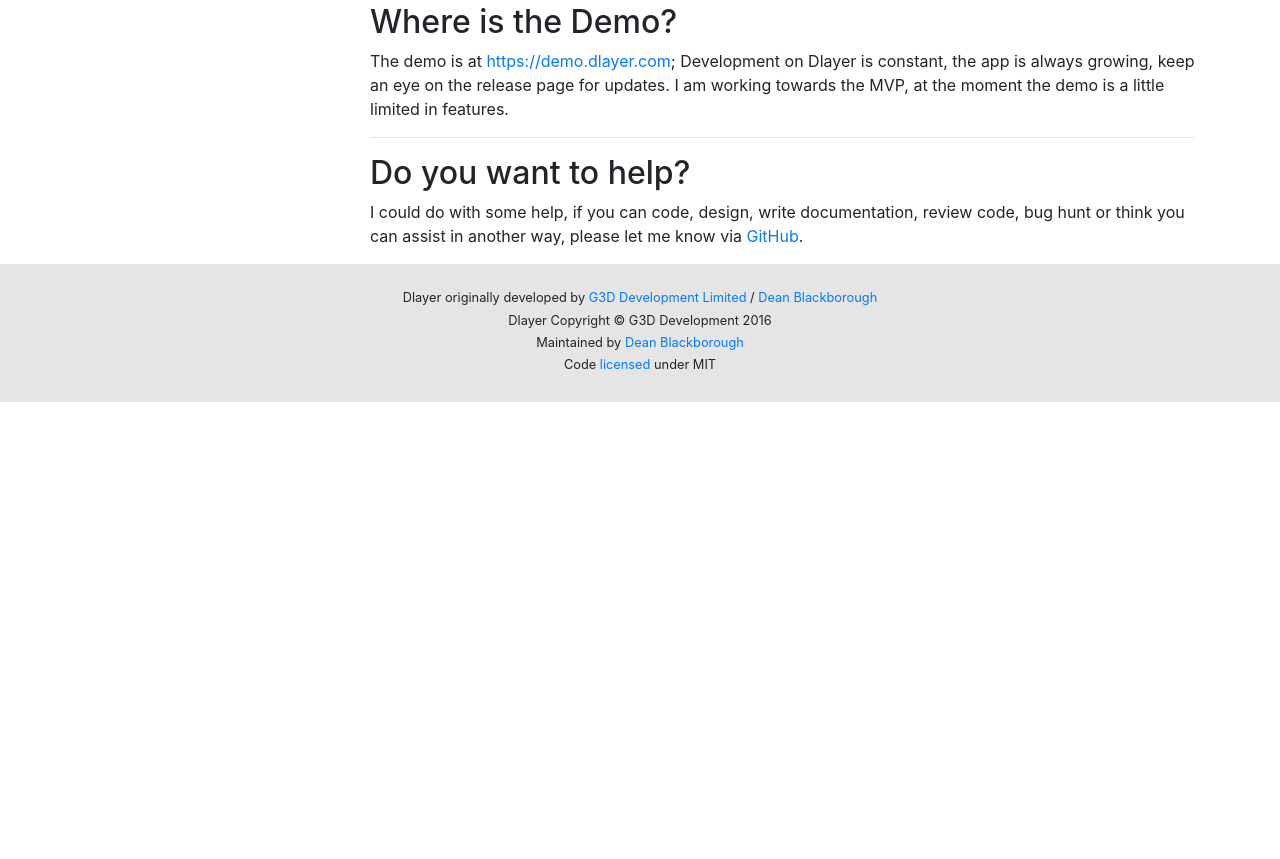
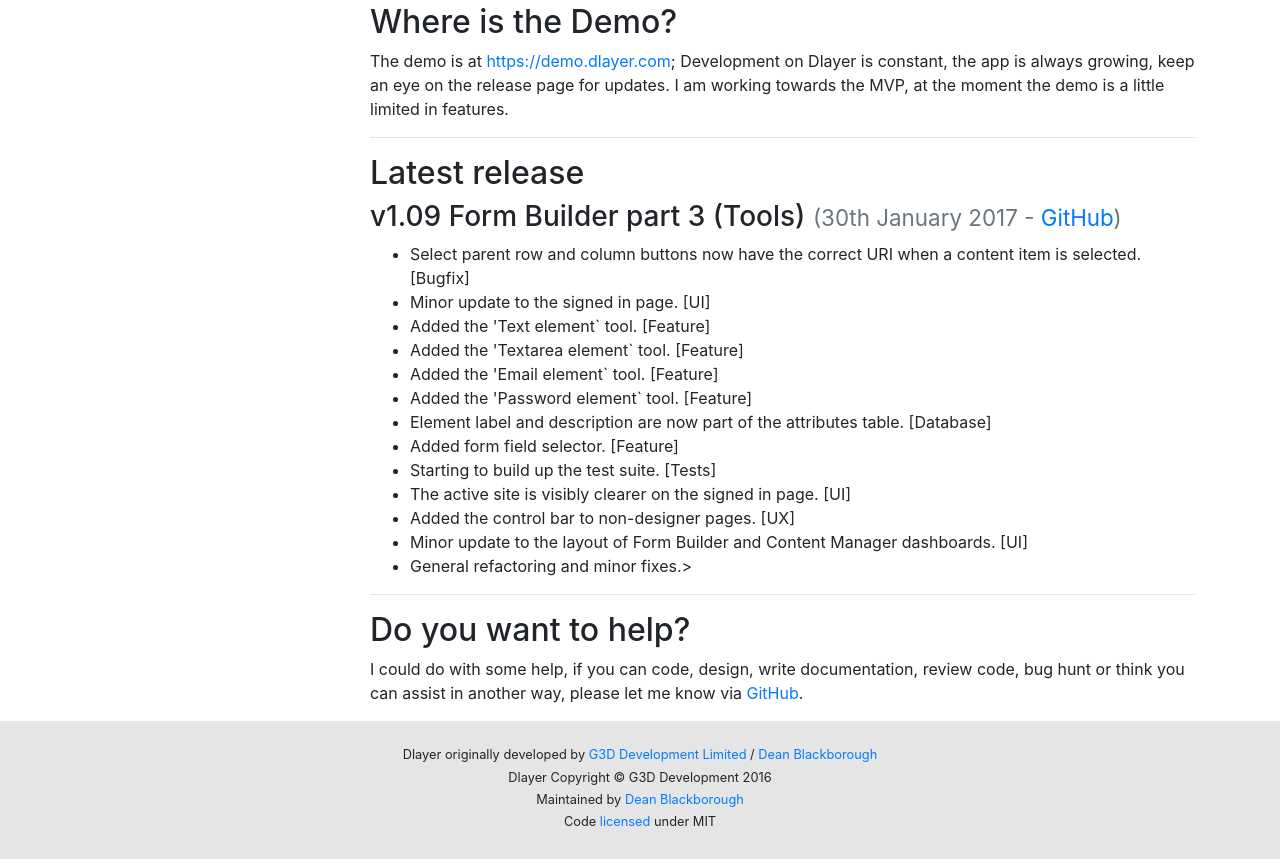
Before and after one commit to deanblackborough/site, a website: page index.html in a window 1280 px wide. Shown: the part 782-1641 px from the top of the page. Before the commit the page ends 1184 px from the top, so only its background shows below. Drawn offline with nearby package versions, Linux system fonts and the light colour scheme.

Commit message:
Latest release
- Added latest release to home page

```diff
--- a/index.html
+++ b/index.html
@@ -147,6 +147,28 @@
 
                     <hr />
 
+					<h2>Latest release</h2>
+
+                    <h3><span class="label label-success">v1.09</span> Form Builder part 3 (Tools) <small class="text-muted">(30th January 2017 - <a href="https://github.com/Dlayer/dlayer/releases/tag/v1.09">GitHub</a>)</small></h3>
+
+                    <ul>
+                        <li>Select parent row and column buttons now have the correct URI when a content item is selected. [Bugfix]</li>
+                        <li>Minor update to the signed in page. [UI]</li>
+                        <li>Added the 'Text element` tool. [Feature]</li>
+                        <li>Added the 'Textarea element` tool. [Feature]</li>
+                        <li>Added the 'Email element` tool. [Feature]</li>
+                        <li>Added the 'Password element` tool. [Feature]</li>
+                        <li>Element label and description are now part of the attributes table. [Database]</li>
+                        <li>Added form field selector. [Feature]</li>
+                        <li>Starting to build up the test suite. [Tests]</li>
+                        <li>The active site is visibly clearer on the signed in page. [UI]</li>
+                        <li>Added the control bar to non-designer pages. [UX]</li>
+                        <li>Minor update to the layout of Form Builder and Content Manager dashboards. [UI]</li>
+                        <li>General refactoring and minor fixes.></li>
+                    </ul>
+
+                    <hr />
+
                     <h2>Do you want to help?</h2>
 
                     <p>I could do with some help, if you can code, design, write documentation, review code, bug
```
